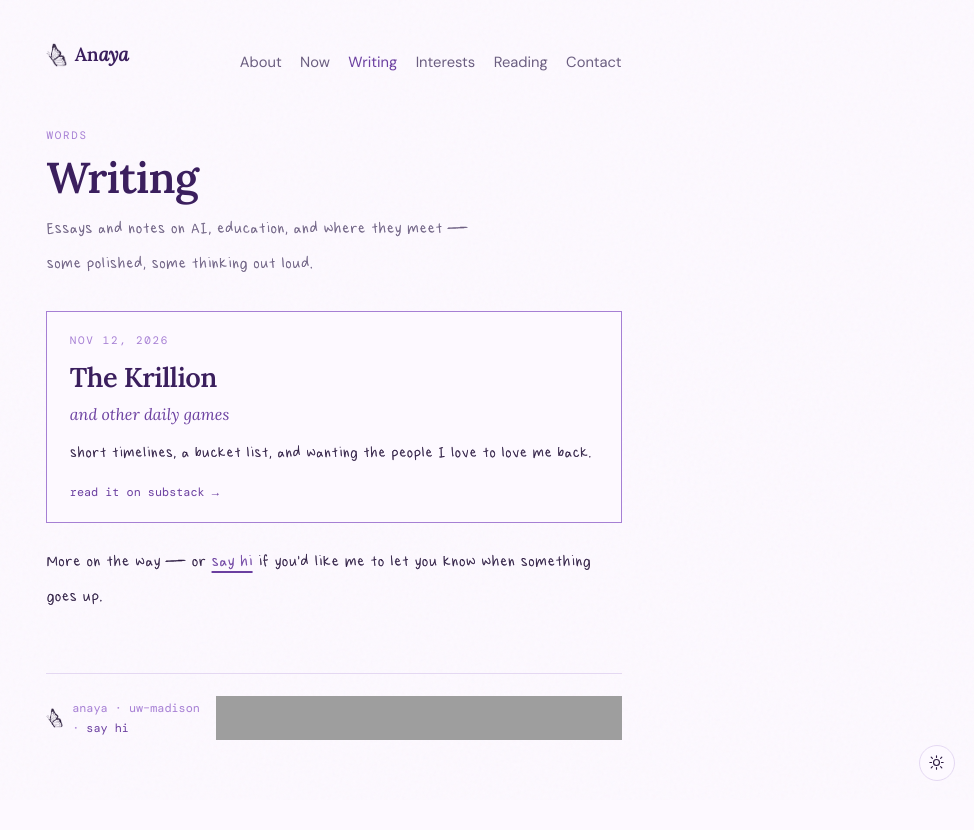
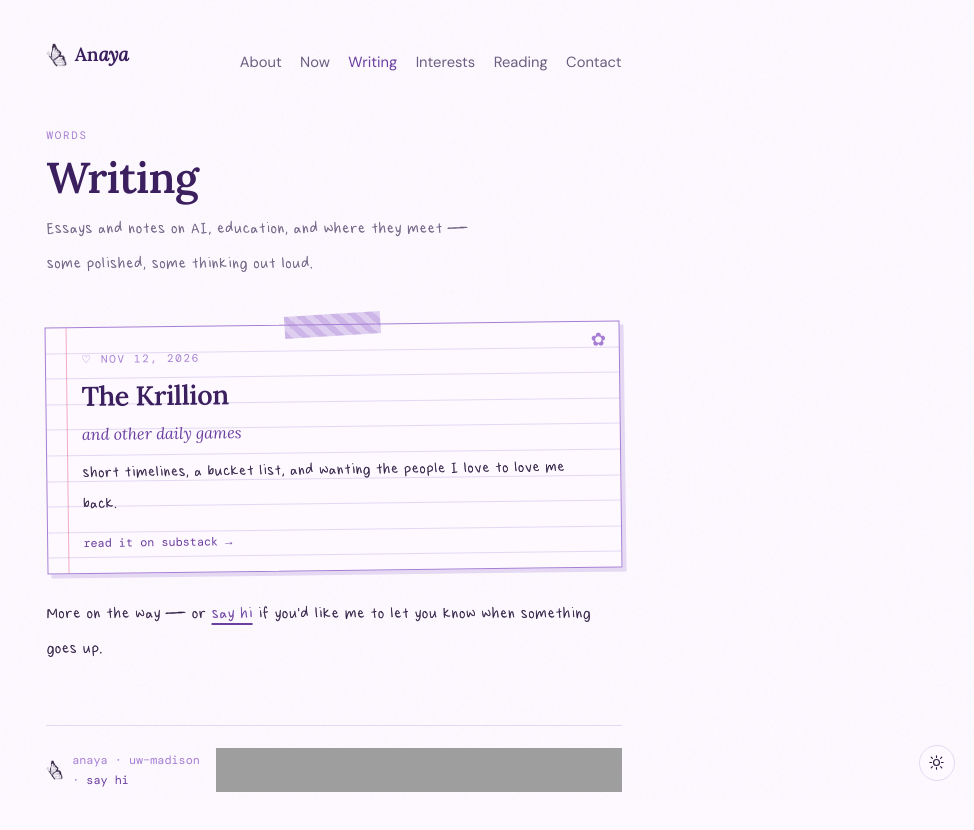
Before and after one commit to total-anayalation/total-anayalation.github.io, a plain HTML site: page blog.html in a window 1280 px wide. Shown: the whole page, without its empty margins (306-1280 px from the left). Before the commit the page ends 804 px from the top, so only its background shows below. Drawn offline with nearby package versions, Linux system fonts and the light colour scheme; grey boxes are pictures that could not be loaded.

Commit message:
Style blog post card as taped notebook paper
Co-Authored-By: Claude Opus 5.5 <noreply@anthropic.com>

```diff
--- a/blog.html
+++ b/blog.html
@@ -22,16 +22,42 @@
   <link rel="stylesheet" href="shared.css">
   <style>
     .post {
-      display: block; margin: 1.8rem 0 1.4rem; padding: 1.15rem 1.4rem 1.2rem;
+      position: relative; display: block; margin: 2.6rem 0 1.6rem; padding: 1.4rem 1.5rem 1.25rem 2.2rem;
       border: 1.5px solid var(--lavender);
-      background: var(--bg); color: var(--ink); text-decoration: none;
-      transition: transform .18s ease, box-shadow .18s ease, border-color .18s;
+      background:
+        linear-gradient(90deg, transparent 1.25rem, color-mix(in srgb, #e86a92 55%, transparent) 1.25rem, color-mix(in srgb, #e86a92 55%, transparent) calc(1.25rem + 1.5px), transparent calc(1.25rem + 1.5px)),
+        repeating-linear-gradient(to bottom, transparent 0 calc(1.6rem - 1px), var(--rule) calc(1.6rem - 1px) 1.6rem),
+        var(--bg);
+      color: var(--ink); text-decoration: none;
+      transform: rotate(-.7deg);
+      box-shadow: 4px 4px 0 var(--rule);
+      transition: transform .22s cubic-bezier(.34,1.56,.64,1), box-shadow .2s ease, border-color .2s;
+    }
+    /* washi tape */
+    .post::before {
+      content: ''; position: absolute; top: -11px; left: 50%;
+      width: 96px; height: 22px; transform: translateX(-50%) rotate(-3deg);
+      background: repeating-linear-gradient(45deg,
+        color-mix(in srgb, var(--lavender) 55%, transparent) 0 6px,
+        color-mix(in srgb, var(--lavender) 35%, transparent) 6px 12px);
+    }
+    /* little flower */
+    .post::after {
+      content: '✿'; position: absolute; top: .55rem; right: .8rem;
+      font-size: 1.15rem; color: var(--lavender); line-height: 1;
+      transition: transform .4s ease, color .2s;
     }
     .post:hover, .post:focus-visible {
-      transform: translateY(-3px) rotate(-.5deg);
-      box-shadow: 5px 5px 0 var(--rule); border-color: var(--violet);
+      transform: translateY(-4px) rotate(.4deg);
+      box-shadow: 7px 7px 0 color-mix(in srgb, var(--lavender) 45%, transparent);
+      border-color: var(--violet);
+    }
+    .post:hover::after, .post:focus-visible::after { transform: rotate(72deg) scale(1.15); color: var(--violet); }
+    @media (prefers-reduced-motion: reduce) {
+      .post, .post::after { transition: none; }
     }
     .post span { display: block; }
+    .post-date::before { content: '♡ '; }
     .post-date {
       font-family: 'DM Mono', monospace; font-size: .68rem;
       letter-spacing: .16em; text-transform: uppercase; color: var(--lavender);
```
